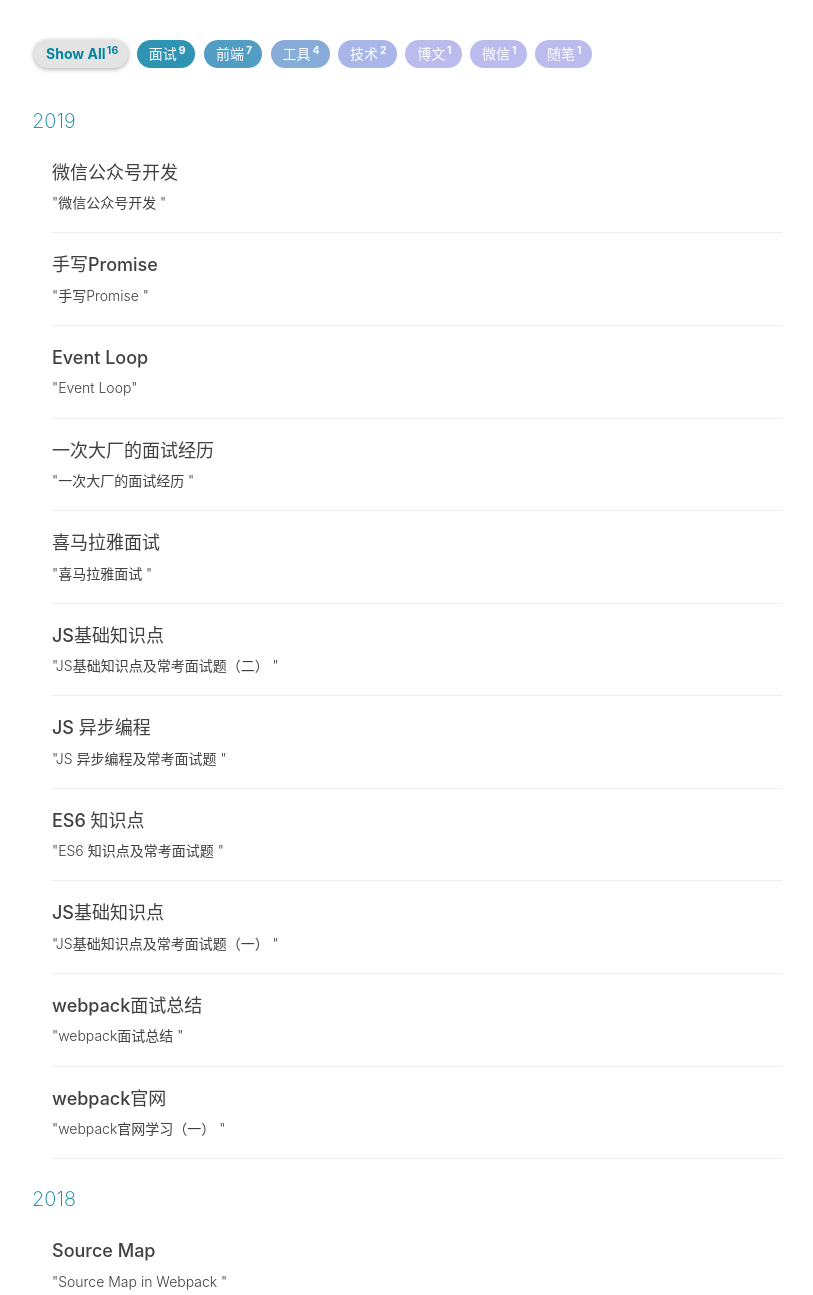
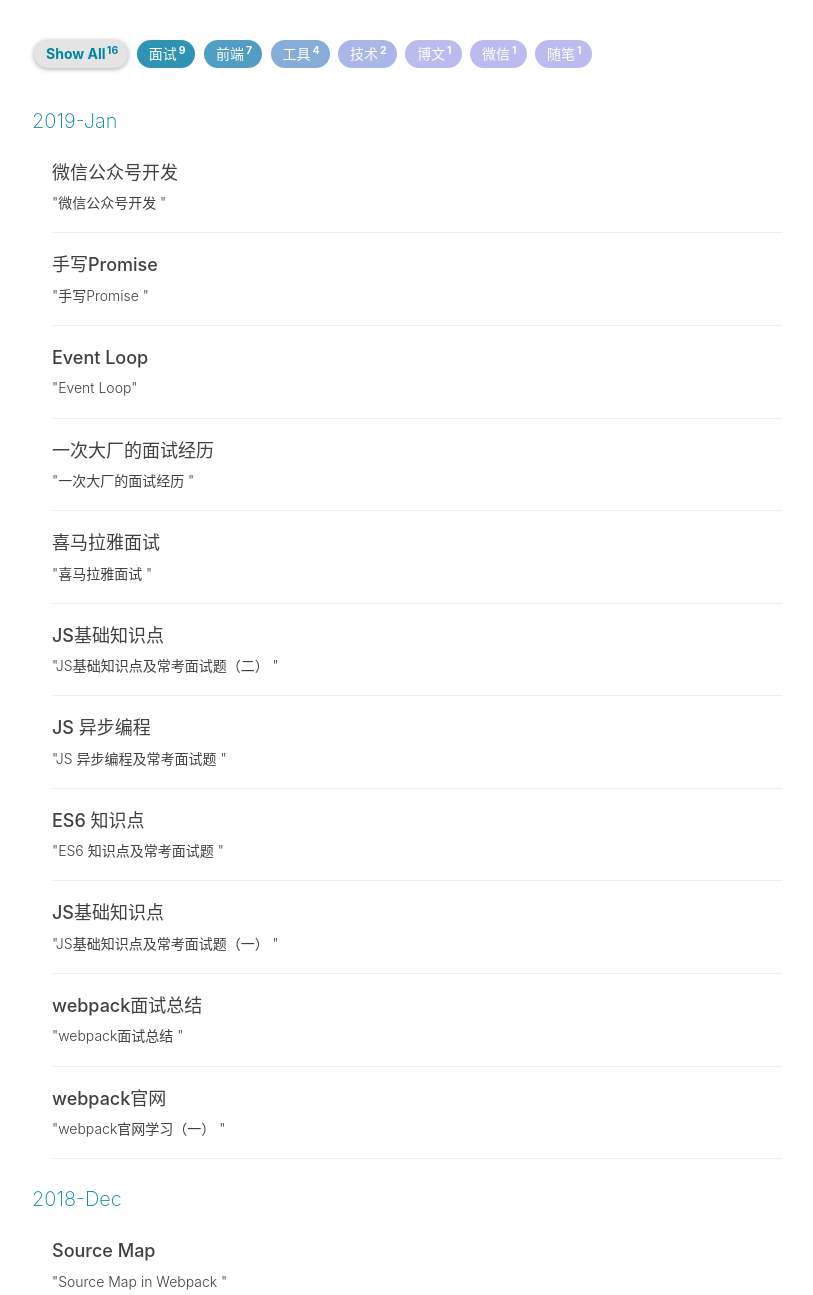
Before and after one commit to monkey-yu/monkey-yu.github.io, a Jekyll site: the page built from archive.html, in a window 1280 px wide. Shown: the part 418-1713 px from the top of the page, without its empty margins (233-1046 px from the left). Built offline with Jekyll 4.4.1, drawn with Linux system fonts in a browser that asks for light colours; nearby versions of some CDN libraries; comment, search, counter and statistics services are not loaded.

Commit message:
显示月份

```diff
--- a/archive.html
+++ b/archive.html
@@ -56,7 +56,7 @@ https://github.com/kitian616/jekyll-TeXt-theme
 				{%- endfor -%}
 
 			{% comment %} group by year {% endcomment %}
-			{%- assign _currentdate = _article.date | date: '%Y' -%}
+			{%- assign _currentdate = _article.date | date: '%Y-%b' -%}
 			{%- if _currentdate != _date -%}
 				{%- unless forloop.first -%}</section>{%- endunless -%}
 				<section>
```
